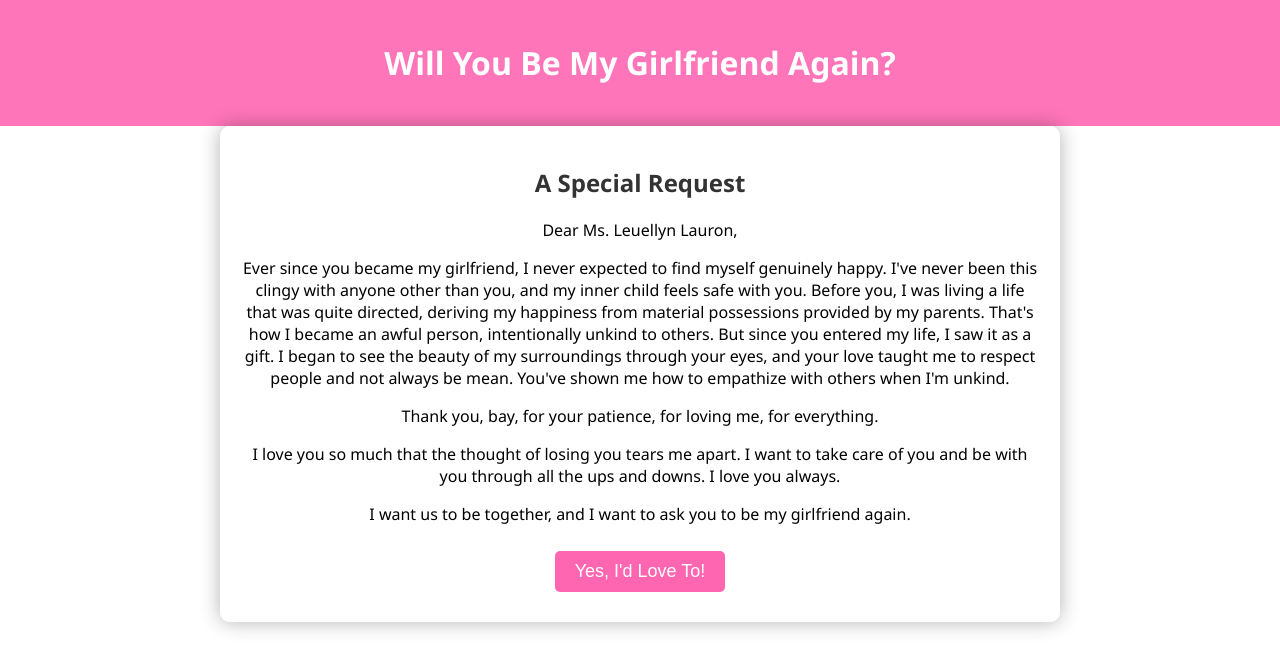
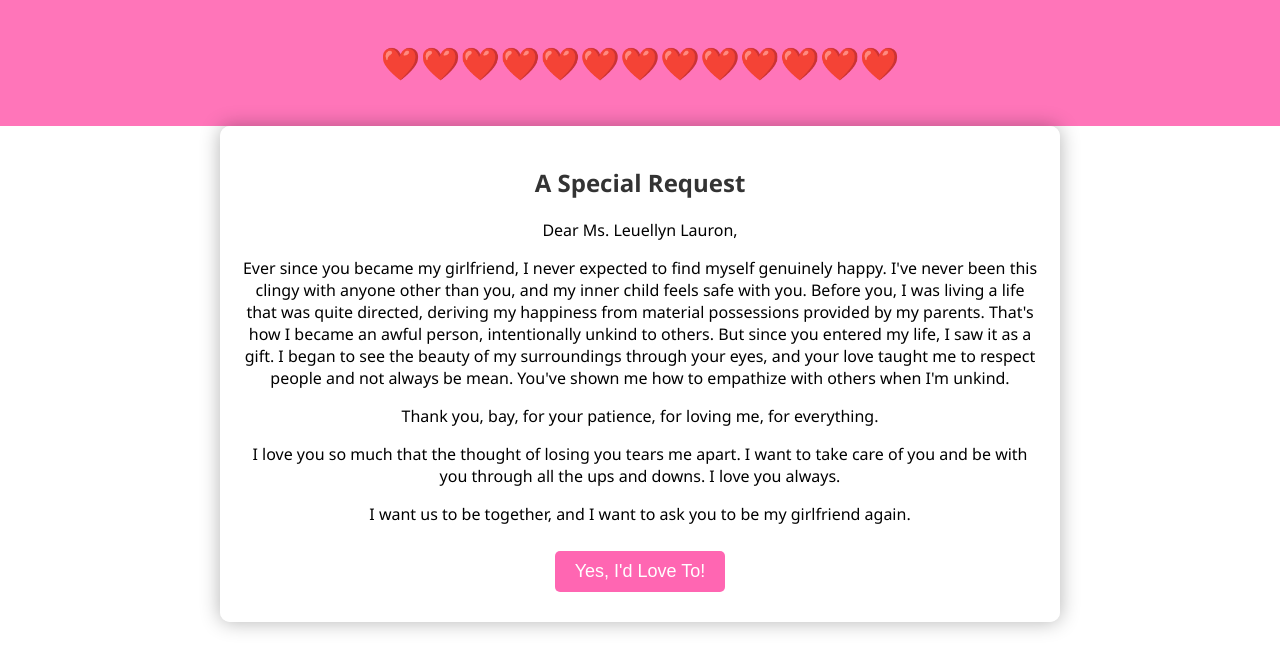
Before and after one commit to kath21623/to-mary-leuellyn-lauron, a plain HTML site: page index.html in a window 1280 px wide. Drawn offline with Linux system fonts and the light colour scheme.

Commit message:
Update index.html

```diff
--- a/index.html
+++ b/index.html
@@ -8,7 +8,7 @@
 </head>
 <body>
     <header>
-        <h1>Will You Be My Girlfriend Again?</h1>
+        <h1>❤️❤️❤️❤️❤️❤️❤️❤️❤️❤️❤️❤️❤️</h1>
     </header>
     <main>
         <section id="message">
```
